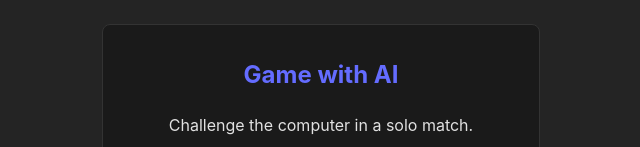
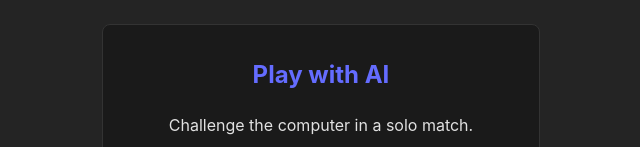
Before and after one commit to alxesb/hand-cricket-game, a React (Vite) app in the folder client/: page / in a window 1280 px wide. Shown: the part 549-696 px from the top of the page, without its empty margins (319-959 px from the left). Built offline with nearby package versions, Linux system fonts and the light colour scheme; no server answers.

Commit message:
Revert "Fix: Correctly pass isVsAI parameter and update UI text"
This reverts commit 647385120afa35d303f8a444a23d5bc876c1453c.

```diff
--- a/client/src/App.tsx
+++ b/client/src/App.tsx
@@ -77,7 +77,7 @@ function App() {
 
 
   const handleCreateGame = (overLimit: number | null, isVsAI: boolean) => {
-    socket?.emit('createGame', isVsAI, playerName, overLimit); // Pass player name, overLimit AND isVsAI
+    socket?.emit('createGame', playerName, overLimit, isVsAI); // Pass player name, overLimit AND isVsAI
   };
 
   const handleJoinGame = (gameCode: string) => {
--- a/client/src/components/Lobby.tsx
+++ b/client/src/components/Lobby.tsx
@@ -67,7 +67,7 @@ const Lobby: React.FC<LobbyProps> = ({ onCreateGame, onJoinGame, gameCode, playe
         </div>
       </div>
       <div className="card">
-        <h2>Game with AI</h2>
+        <h2>Play with AI</h2>
         <p>Challenge the computer in a solo match.</p>
         <button onClick={() => handleCreateGame(true)} disabled={!playerName}>
           Start AI Game
```
Also changed, not shown: 1 other file (tests, documents, lock files or other folders).
